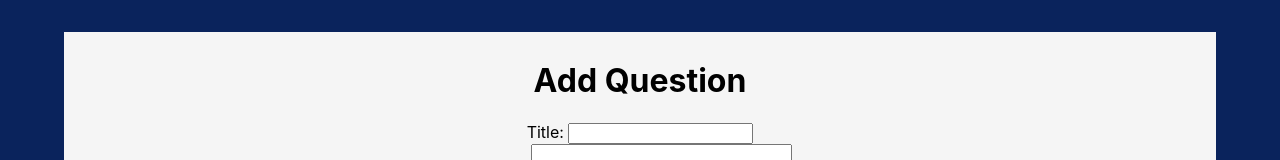
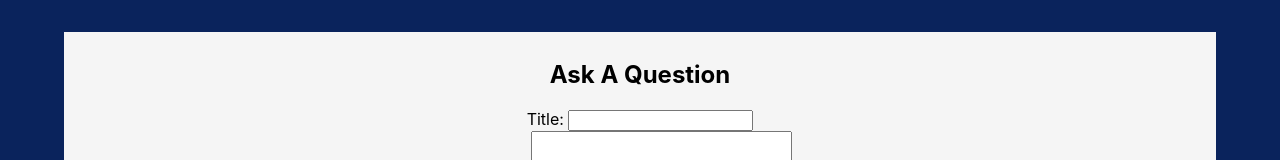
Before and after one commit to buildweek-advicegiver/Front-End, a React (Create React App) app: page /posts in a window 1280 px wide. Shown: the top 160 px of the page. Built offline with nearby package versions, Linux system fonts and the light colour scheme.

Commit message:
Fixed styling on posts components

```diff
--- a/src/components/AddPosts.js
+++ b/src/components/AddPosts.js
@@ -27,7 +27,7 @@ const AddPosts = props => {
 
   return (
     <Form onSubmit={submitHandler}>
-      <h1>Add Question</h1>
+      <h2>Ask A Question</h2>
       <div>
         <label htmlFor="Name">
           Title:{" "}
--- a/src/components/EditPosts.js
+++ b/src/components/EditPosts.js
@@ -29,7 +29,7 @@ const EditPosts = props => {
 
   return editing ? (
     <Form onSubmit={handleUpdate}>
-      <h1>Add Question</h1>
+      <h2>Edit Question</h2>
       <div>
         <Label htmlFor="Title">
           Title:{" "}
--- a/src/components/StyledPosts.js
+++ b/src/components/StyledPosts.js
@@ -7,9 +7,11 @@ export const Card = styled.div`
   flex-direction: column;
   margin-left: 2em;
   margin-right: 2em;
+  margin-top: 0.5em;
+  margin-bottom: 0.5em;
   padding: 0.5em;
   background-color: #f5f5f5;
-  height: 20em;
+  height: auto;
 `;
 
 export const CardTitle = styled.div`
```
